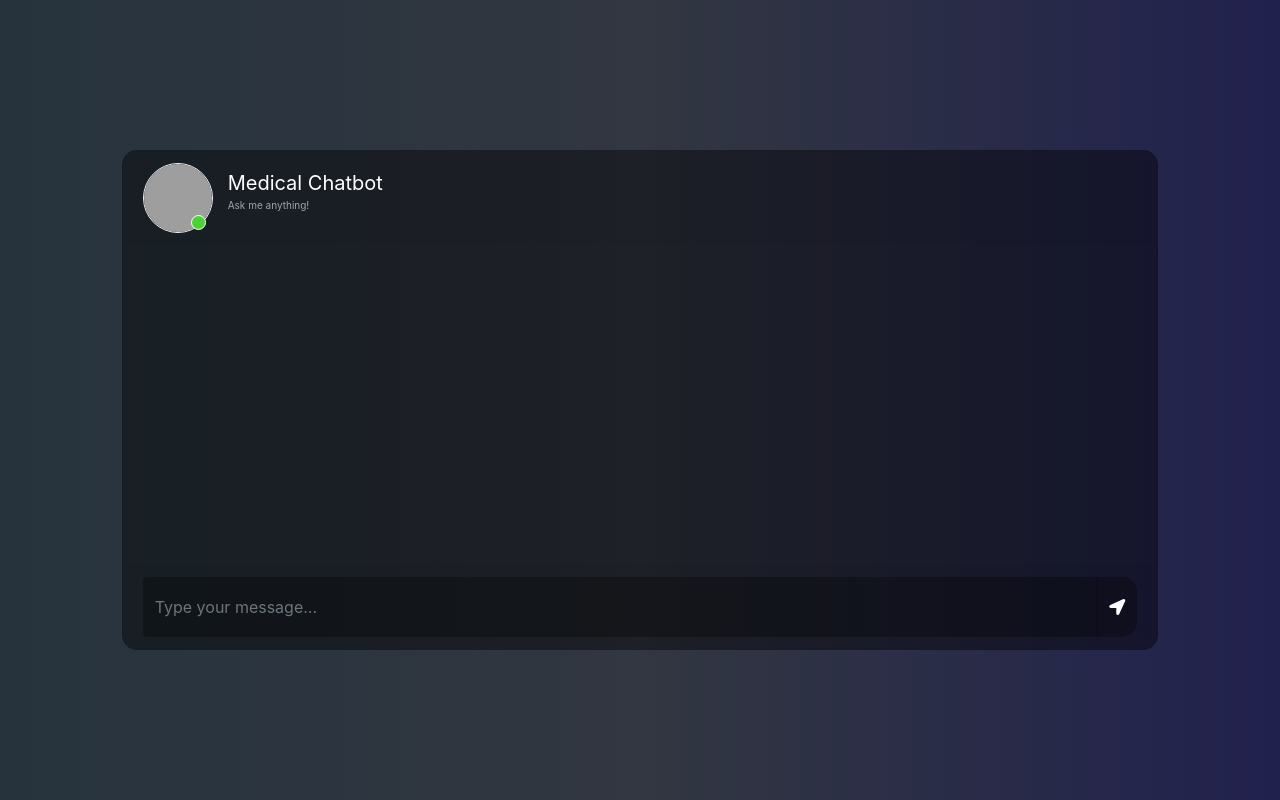
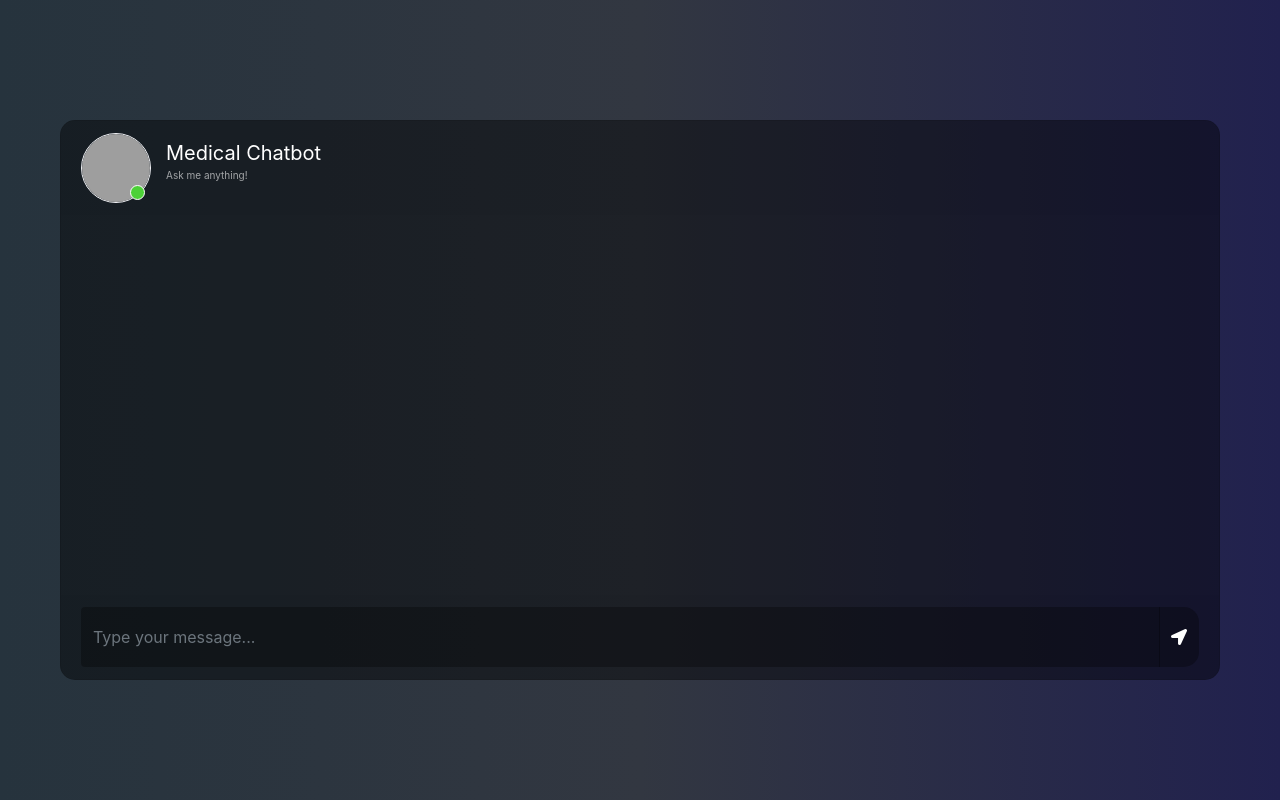
Before and after one commit to ThTam-20/-Chatbot-Medical, a Flask app: page / in a window 1280 px wide. Run offline with Flask 3, Linux system fonts and the light colour scheme; some libraries are stand-ins or nearby versions; grey boxes are pictures that could not be loaded.

Commit message:
fix: change langchain-huggingface

```diff
--- a/app.py
+++ b/app.py
@@ -36,7 +36,7 @@ docsearch = PineconeVectorStore.from_existing_index(
 retriever = docsearch.as_retriever(search_type="similarity", search_kwargs={"k": 7})
 
 chatModel = ChatGoogleGenerativeAI(
-    model="gemini-2.5-flash",
+    model="gemini-3.5-flash",
     temperature=0.3,
     google_api_key=GEMINI_API_KEY
 )
--- a/requirements.txt
+++ b/requirements.txt
@@ -5,7 +5,7 @@ langchain-community==0.3.24
 langchain-text-splitters==0.3.8
 
 # Integrations
-langchain-huggingface==0.1.3
+langchain-huggingface==0.1.2
 langchain-pinecone==0.2.0
 langchain-google-genai==2.1.5
 
--- a/static/style.css
+++ b/static/style.css
@@ -9,9 +9,15 @@ body,html{
 .chat{
 	margin-top: auto;
 	margin-bottom: auto;
+	width: 100%;
+	max-width: 1200px; /* control chat frame width */
+	padding: 0 20px; /* spacing from viewport edges */
 }
 .card{
-	height: 500px;
+	/* responsive height: fraction of viewport with sensible bounds */
+	height: 70vh;
+	min-height: 420px;
+	max-height: 800px;
 	border-radius: 15px !important;
 	background-color: rgba(0,0,0,0.4) !important;
 }
--- a/templates/chat.html
+++ b/templates/chat.html
@@ -15,7 +15,7 @@
 	<body>
 		<div class="container-fluid h-100">
 			<div class="row justify-content-center h-100">
-				<div class="col-md-10 col-xl-10 chat">
+				<div class="col-md-12 col-xl-12 chat">
 					<div class="card">
 						<div class="card-header msg_head">
 							<div class="d-flex bd-highlight">
```
